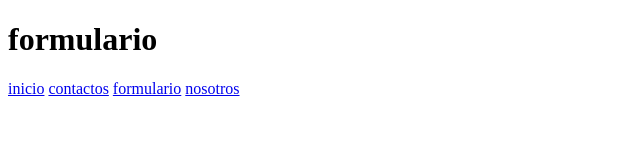
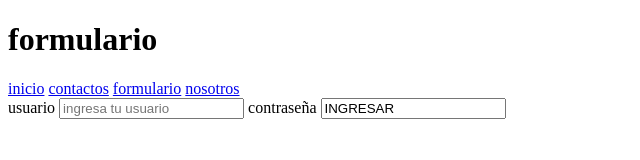
Before and after one commit to baleadaesina/claser-ipc, a plain HTML site: page internas/formulario.html in a window 1280 px wide. Shown: the whole page, without its empty margins (0-640 px from the left). Drawn offline with Linux system fonts and the light colour scheme.

Commit message:
formulario de contacto

```diff
--- a/internas/formulario.html
+++ b/internas/formulario.html
@@ -13,6 +13,16 @@
  <a href="contactos.html">contactos</a>
  <a href="formulario.html">formulario</a>
  <a href="nosotros.html">nosotros</a>
+ <form>
+   <label for="usuario">usuario</label>
+   <input type="text" placeholder="ingresa tu usuario">
+   <label for="contraseña">contraseña</label>
+   <input type="password>
+   <input type="submit" value="INGRESAR">
+
+
+
+ </form>
 
 </body>
 </html>
```
